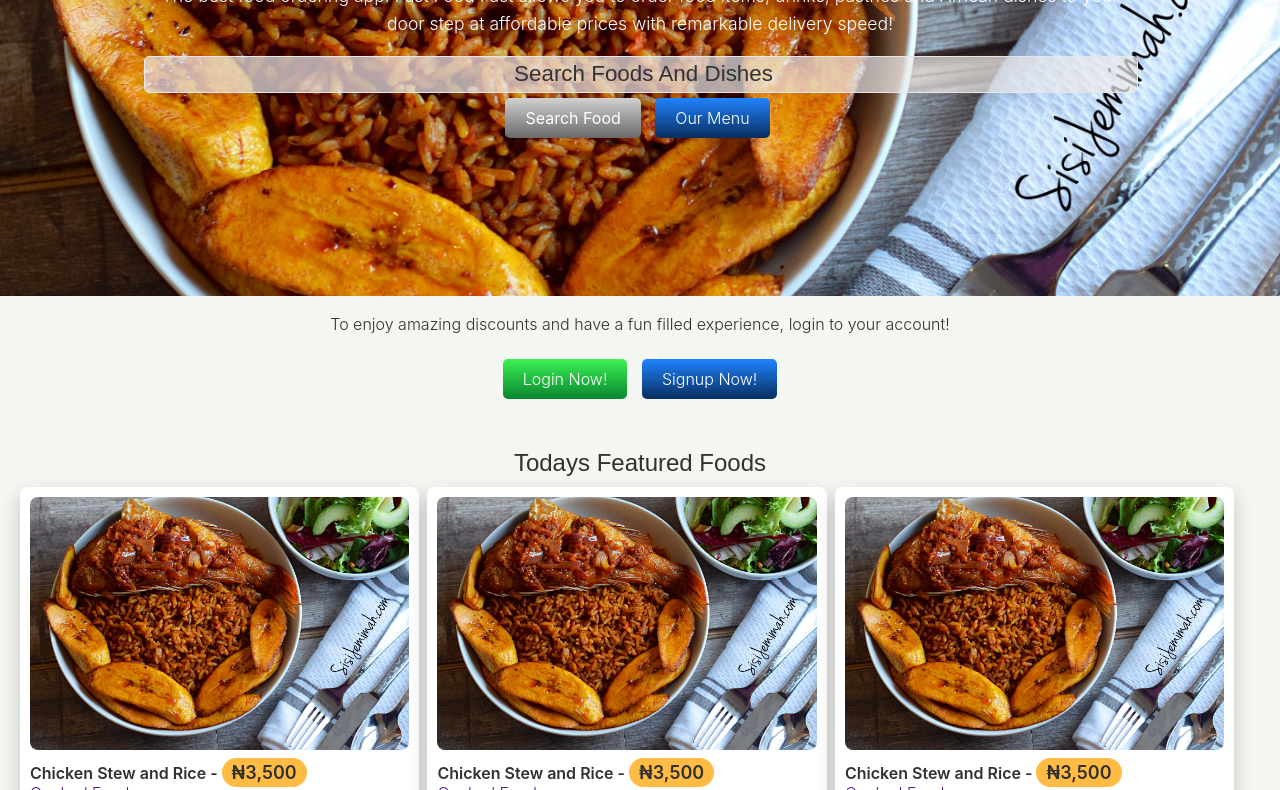
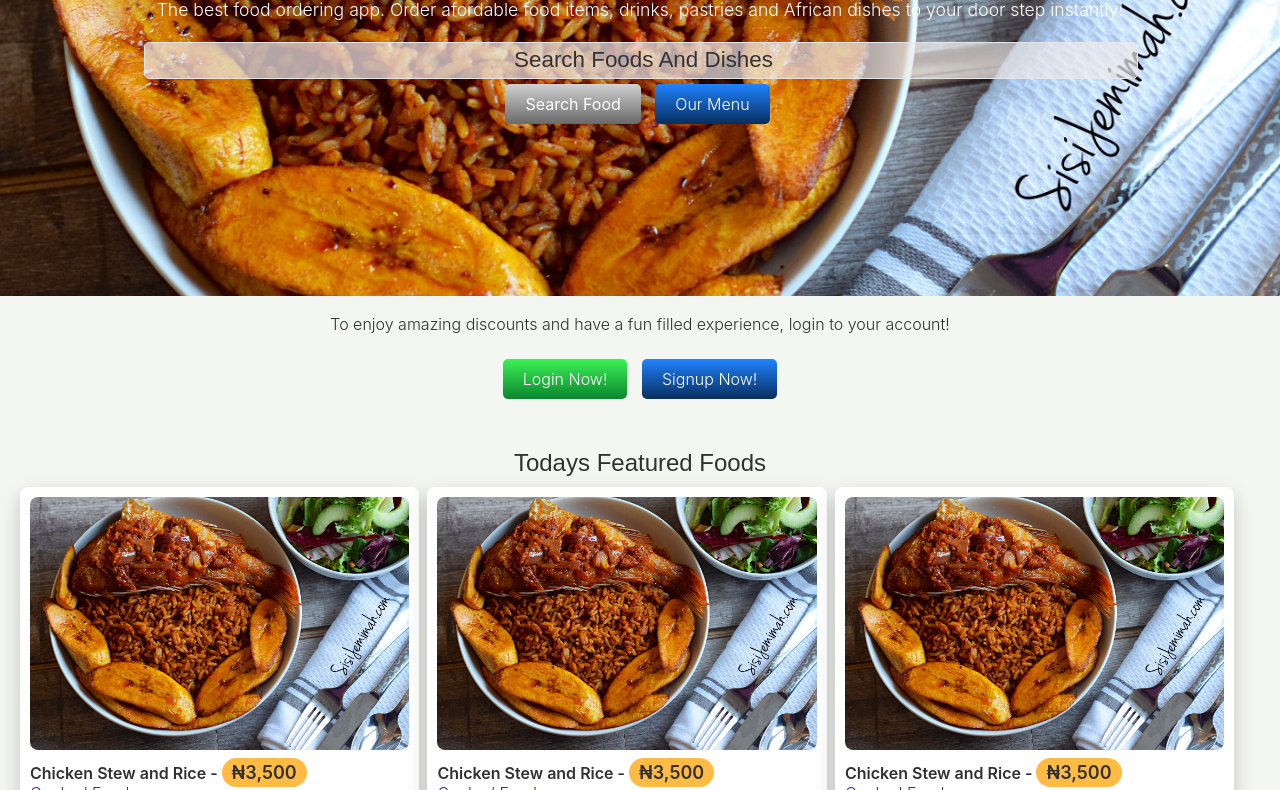
Before and after one commit to henperi/Fast-Food-Fast, a plain HTML site: page UI/index.html in a window 1280 px wide. Shown: the part 256-1046 px from the top of the page. Drawn offline with Linux system fonts and the light colour scheme.

Commit message:
Update index.html hero text

```diff
--- a/UI/index.html
+++ b/UI/index.html
@@ -30,8 +30,8 @@
         <div class="hero">
             <div class="contain text-center">
                 <h1 class="">Welcome To Fast Food Fast</h1>
-                <p>The best food ordering app. Fast Food Fast allows you to order food items, drinks, pastries and
-                    African dishes to your door step at affordable prices with remarkable delivery speed!</p>
+                <p>The best food ordering app. Order afordable food items, drinks, pastries and
+                    African dishes to your door step instantly!</p>
                 <form class="form-data" method="GET">
                     <div class="form-member">
                         <input type="text" name="search" class="form-input transparent text-center hero-input" placeholder="Search foods and dishes">
```
